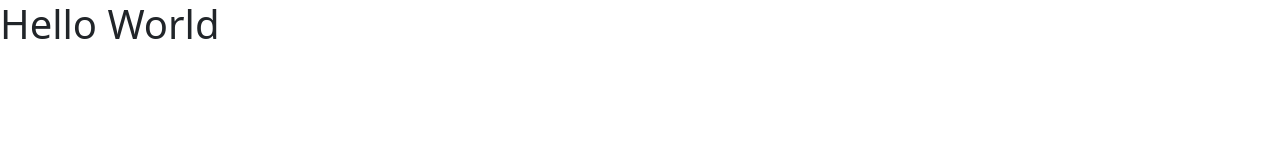
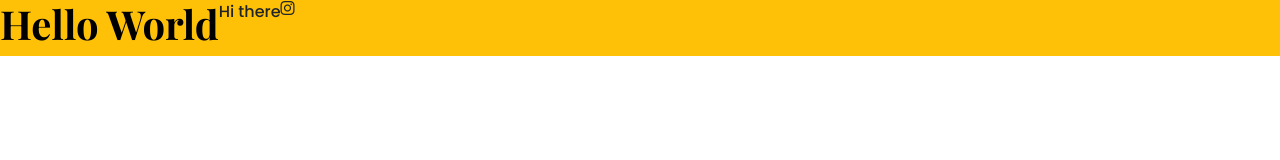
Before and after one commit to n1w35/portfolio-project, a plain HTML site: page index.html in a window 1280 px wide. Drawn offline with nearby package versions, Linux system fonts and the light colour scheme.

Commit message:
Implemented bootstrap and font awesome

```diff
--- a/index.html
+++ b/index.html
@@ -9,15 +9,30 @@
       integrity="sha384-T3c6CoIi6uLrA9TneNEoa7RxnatzjcDSCmG1MXxSR1GAsXEV/Dwwykc2MPK8M2HN"
       crossorigin="anonymous"
     />
+
     <script
       src="https://cdn.jsdelivr.net/npm/bootstrap@5.3.2/dist/js/bootstrap.bundle.min.js"
       integrity="sha384-C6RzsynM9kWDrMNeT87bh95OGNyZPhcTNXj1NW7RuBCsyN/o0jlpcV8Qyq46cDfL"
       crossorigin="anonymous"
     ></script>
     <link rel="stylesheet" href="styles/styles.css" />
+    <link rel="preconnect" href="https://fonts.googleapis.com" />
+    <link rel="preconnect" href="https://fonts.gstatic.com" crossorigin />
+    <link
+      href="https://fonts.googleapis.com/css2?family=Playfair+Display:wght@700&family=Poppins:wght@500;700&display=swap"
+      rel="stylesheet"
+    />
+    <script
+      src="https://kit.fontawesome.com/d4ee5df784.js"
+      crossorigin="anonymous"
+    ></script>
     <title>Document</title>
   </head>
   <body>
-    <h1>Hello World</h1>
+    <div class="d-flex bg-warning">
+      <h1>Hello World</h1>
+      <p>Hi there</p>
+      <i class="fa-brands fa-instagram"></i>
+    </div>
   </body>
 </html>
--- a/styles/styles.css
+++ b/styles/styles.css
@@ -0,0 +1,11 @@
+/*font-family: 'Playfair Display', serif;
+font-family: 'Poppins', sans-serif; */
+h1 {
+  font-family: "Playfair Display", serif;
+  color: black;
+  font-weight: bold;
+}
+p {
+  font-family: "Poppins", sans-serif;
+  font-weight: normal;
+}
```
